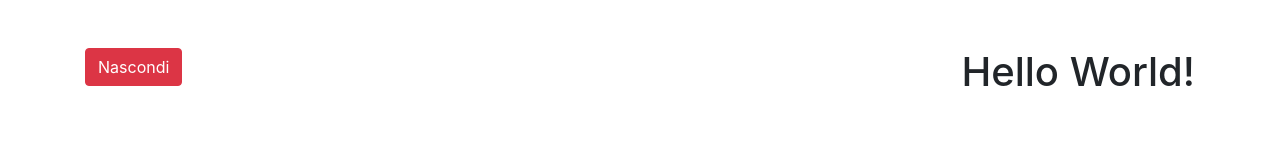
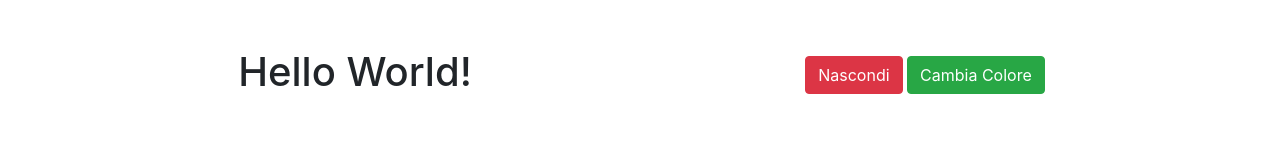
Before and after one commit to PierluigiBarocci/first-approach-vue.js, a plain HTML site: page index.html in a window 1280 px wide. Drawn offline with nearby package versions, Linux system fonts and the light colour scheme.

Commit message:
Cambio colore con ternario all'interno di :class

```diff
--- a/index.html
+++ b/index.html
@@ -12,8 +12,15 @@
 <body>
     <div id="app">
         <div class="container text-center mt-5">
-            <h1 v-if="isVisible" class="float-right">{{ message }}</h1>
-            <a href="#" @click="toggleTitle" class="float-left btn btn-danger">{{ button }}</a>
+            <div class="row">
+                <div class="col-sm-6">
+                    <h1 v-if="isVisible" :class="isDark ? null : 'text-success'">{{ message }}</h1>
+                </div>
+                <div class="col-sm-6">
+                    <a href="#" @click="toggleTitle" class="btn btn-danger mt-2">{{ button }}</a>
+                    <a href="#" @click="toggleColor" class="btn btn-success mt-2">{{ button_color }}</a>
+                </div>
+            </div>
         </div>
     </div>
     <script src="main.js"></script>
--- a/main.js
+++ b/main.js
@@ -3,7 +3,9 @@ var app = new Vue({
     data: {
         message: 'Hello World!',
         button: 'Nascondi',
-        isVisible: true
+        button_color: 'Cambia Colore',
+        isVisible: true,
+        isDark: true,
     },
     methods: {
         toggleTitle() {
@@ -14,6 +16,9 @@ var app = new Vue({
                 this.isVisible = true;
                 this.button = 'Nascondi'
             }
+        },
+        toggleColor() {
+            this.isDark = !this.isDark;
         }
     }
 })
```
